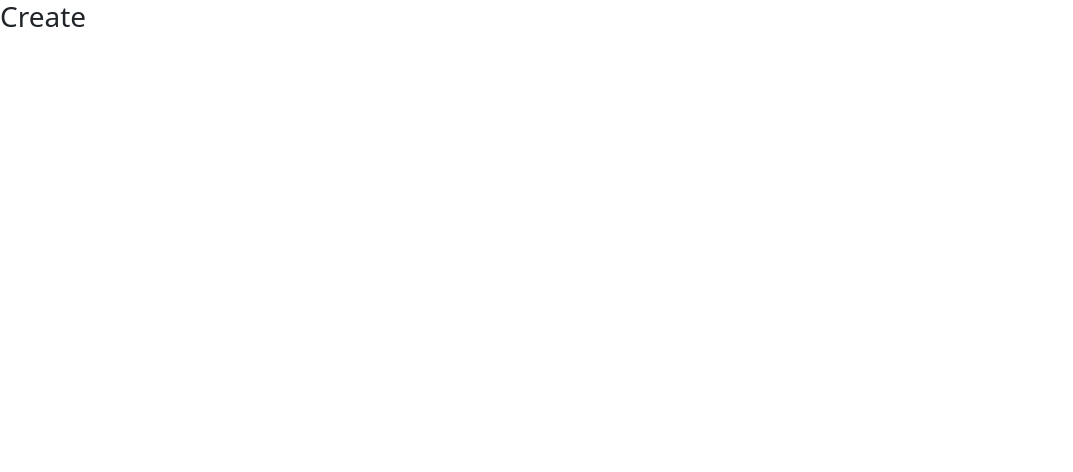
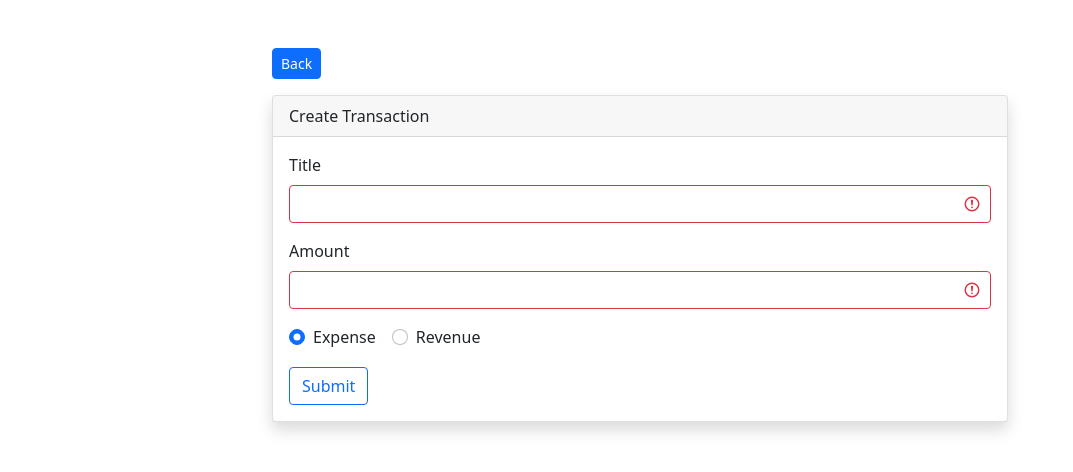
Before and after one commit to muhammadsyazili/my-money-client, a Vue app: page /create in a window 1280 px wide. Shown: the top 472 px of the page, without its empty margins (0-1073 px from the left). Built offline with nearby package versions, Linux system fonts and the light colour scheme.

Commit message:
add: get list transaction

```diff
--- a/src/views/transaction/Create.vue
+++ b/src/views/transaction/Create.vue
@@ -1,9 +1,95 @@
 <template>
-    <h3>Create</h3>
+    <div class="container my-5">
+        <div class="row justify-content-center">
+            <div class="col-8">
+                <router-link
+                    :to="{name: 'transaction.index'}"
+                    class="btn btn-primary btn-sm rounded ahadow mb-3"
+                >Back</router-link>
+
+                <div class="card rounded shadow">
+                    <div class="card-header">
+                        Create Transaction
+                    </div>
+                    <div class="card-body">
+                        <form @submit.prevent="store()">
+                            <div class="mb-3">
+                                <label for="" class="form-label">Title</label>
+                                <input type="text" class="form-control is-invalid" v-model="transaction.title">
+                                <div v-if="validation.title" class="invalid-feedback">
+                                    {{validation.title[0]}}
+                                </div>
+                            </div>
+                            <div class="mb-3">
+                                <label for="" class="form-label">Amount</label>
+                                <input type="number" class="form-control is-invalid" v-model="transaction.amount">
+                                <div v-if="validation.amount" class="invalid-feedback">
+                                    {{validation.amount[0]}}
+                                </div>
+                            </div>
+                            <div class="mb-3">
+                                <div class="form-check form-check-inline">
+                                <input class="form-check-input" type="radio" id="expense" value="expense" checked v-model="transaction.type">
+                                <label class="form-check-label" for="expense">Expense</label>
+                                </div>
+                                <div class="form-check form-check-inline">
+                                <input class="form-check-input" type="radio" id="revenue" value="revenue" v-model="transaction.type">
+                                <label class="form-check-label" for="revenue">Revenue</label>
+                                </div>
+                            </div>
+                            <input type="hidden" v-model="transaction.user_id" value="1">
+                            <div v-if="validation.user_id" class="invalid-feedback">
+                                {{validation.user_id[0]}}
+                            </div>
+                            <button class="btn btn-outline-primary">Submit</button>
+                        </form>
+                    </div>
+                </div>
+                <!-- <div></div> -->
+            </div>
+        </div>
+    </div>
 </template>
 
 <script>
+import { reactive, ref } from "vue";
+import { useRouter } from "vue-router";
+import { axios } from "axios";
 export default {
+    setup() {
+        // data binding
+        const transaction = reactive({
+            user_id: '',
+            title: '',
+            amount: '',
+            type: '',
+        });
 
+        const validation = ref([]);
+
+        const router = useRouter();
+
+        function store() {
+            axios.post(
+                'http://127.0.0.1:8000/api/transaction',
+                transaction
+            )
+            .then(() => {
+                router.push({
+                    name: 'transaction.index'
+                });
+            })
+            .catch((err) => {
+                validation.value = err.response.data
+            });
+        }
+
+        return {
+            transaction,
+            validation,
+            router,
+            store
+        }
+    }
 }
 </script>
```
